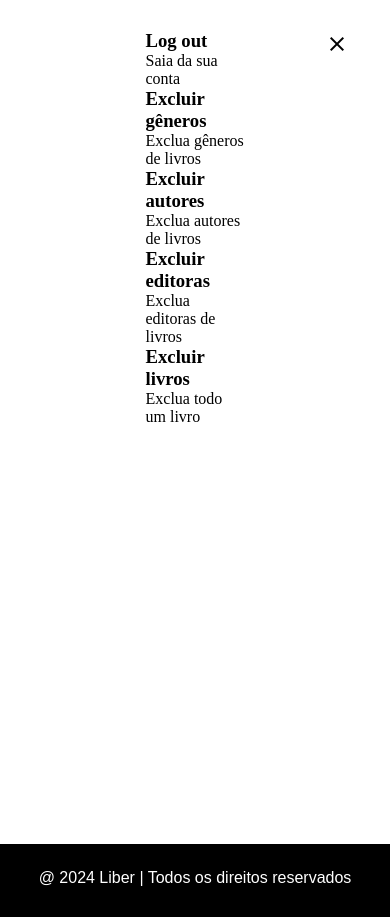
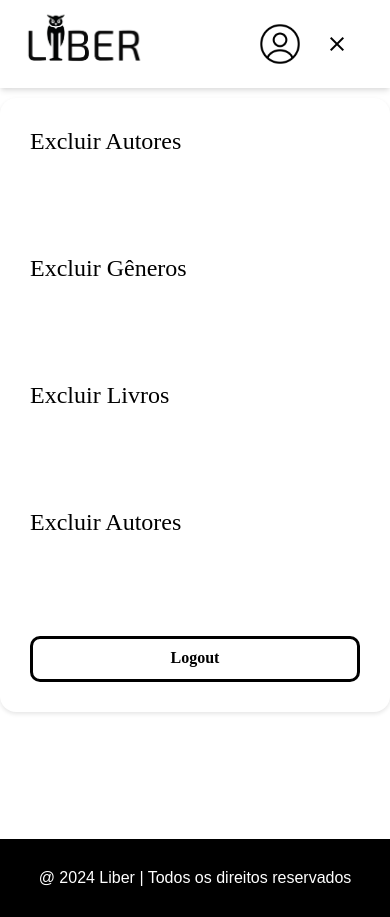
Before and after one commit to CypherCodeTCC/SystemAdmin, a React (Vite) app: page / in a window 390 px wide. Both pictures are taken after a click on the element "menu". Built offline with nearby package versions, Linux system fonts and the light colour scheme.

Commit message:
[refactor] changes to the burger menu

```diff
--- a/src/components/nav/NavBar.jsx
+++ b/src/components/nav/NavBar.jsx
@@ -1,18 +1,69 @@
+import { useState, useEffect } from "react";
 import PngLogo from "../../../public/logotipo.png";
 import PngUser from "../../../public/user.png";
-import MobileMenu from "./mobile/MobileMenu";
-import { Container } from "./navBarStyle";
+import {
+  ALiBotao,
+  Container,
+  DropUser,
+  LiBotao,
+  List,
+  MenuMobile,
+} from "./navBarStyle";
 
 export default function NavBar() {
+  const [userMenuOpen, setUserMenuOpen] = useState(false);
+
+  const toggleUserMenu = () => {
+    setUserMenuOpen(!userMenuOpen);
+  };
+
+  useEffect(() => {
+    const handleResize = () => {
+      if (window.innerWidth > 1150 && userMenuOpen) setUserMenuOpen(false);
+    };
+
+    window.addEventListener("resize", handleResize);
+  }, [userMenuOpen]);
+
+  console.log(userMenuOpen);
   return (
     <>
-      <Container>
+      <Container className="container">
         <div className="container-logo">
           <img src={PngLogo} alt="Logotipo da empresa" />
         </div>
         <div className="container-icons">
           <img src={PngUser} alt="Botão para logar" />
-          <MobileMenu />
+          <MenuMobile>
+            {!userMenuOpen ? (
+              <span
+                id="burger"
+                className="material-symbols-outlined"
+                onClick={toggleUserMenu}
+              >
+                menu
+              </span>
+            ) : (
+              <span
+                id="close"
+                className="material-symbols-outlined"
+                onClick={toggleUserMenu}
+              >
+                close
+              </span>
+            )}
+          </MenuMobile>
+          <DropUser isOpen={userMenuOpen}>
+            <List>
+              <li>Excluir Autores</li>
+              <li>Excluir Gêneros</li>
+              <li>Excluir Livros</li>
+              <li>Excluir Autores</li>
+              <LiBotao>
+                <ALiBotao>Logout</ALiBotao>
+              </LiBotao>
+            </List>
+          </DropUser>
         </div>
       </Container>
     </>
--- a/src/components/nav/navBarStyle.jsx
+++ b/src/components/nav/navBarStyle.jsx
@@ -1,6 +1,7 @@
 import styled from "styled-components";
 
 export const Container = styled.nav`
+  position: relative;
   display: flex;
   background-color: #ffffff;
   justify-content: space-between;
@@ -30,3 +31,66 @@ export const Container = styled.nav`
     }
   }
 `;
+
+export const MenuMobile = styled.div`
+  display: none;
+
+  @media (max-width: 1024px) {
+    cursor: pointer;
+    display: flex;
+    flex-direction: column;
+  }
+`;
+
+export const DropUser = styled.div`
+  text-align: left;
+  min-height: 100%;
+  font-size: 24px;
+  position: absolute;
+  top: calc(100% + 10px);
+  left: 50%;
+  transform: translateX(-50%);
+  display: ${({ isOpen }) => (isOpen ? "block" : "none")};
+  background-color: #fff;
+  box-shadow: 0 2px 4px rgba(0, 0, 0, 0.1);
+  border-radius: 16px;
+  width: 100%;
+  padding: 30px;
+  z-index: 1001;
+`;
+
+export const List = styled.ul`
+  list-style-type: none;
+  display: flex;
+  flex-direction: column;
+  gap: 100px;
+`;
+
+export const LiBotao = styled.li`
+  flex: 1 1 min-content;
+`;
+
+export const ALiBotao = styled.a`
+  background: #000000;
+  color: #ffffff;
+  display: inline-block;
+  border-radius: 10px;
+  padding: 14px 24px 16px;
+  font-size: 1.125rem;
+  font-weight: 700;
+  line-height: 1;
+  border: 0;
+  user-select: none;
+  text-align: center;
+  text-decoration: none;
+  position: relative;
+  background: transparent;
+  color: #000000;
+  box-shadow: 0 0 0 3px #000000 inset;
+  display: flex;
+  align-items: center;
+  justify-content: center;
+  width: 100%;
+  height: 100%;
+  font-size: 1rem;
+`;
```
